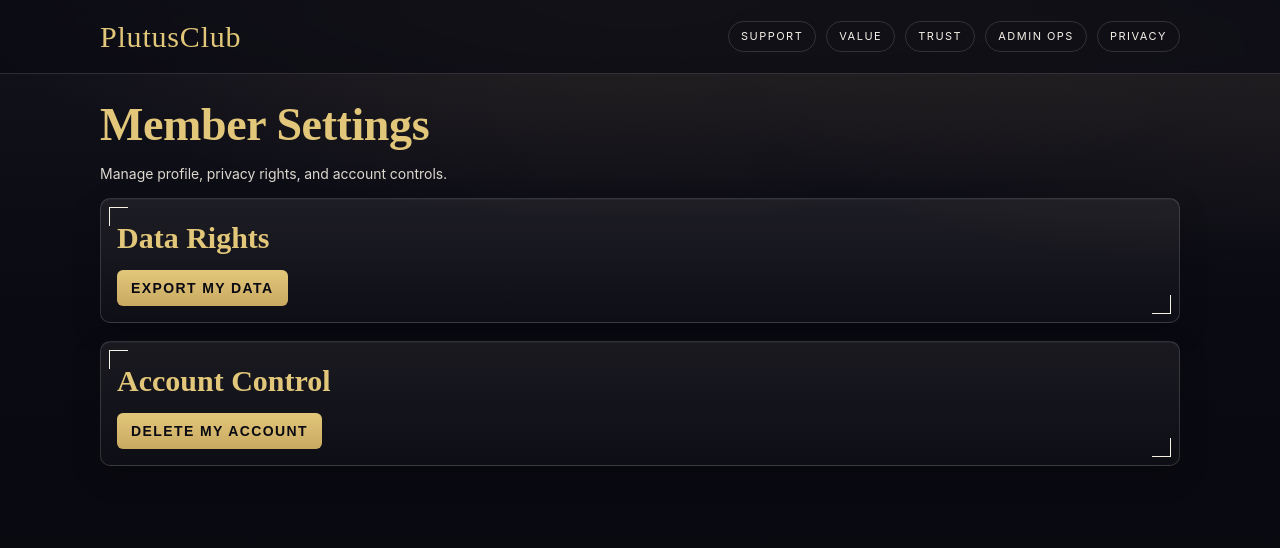
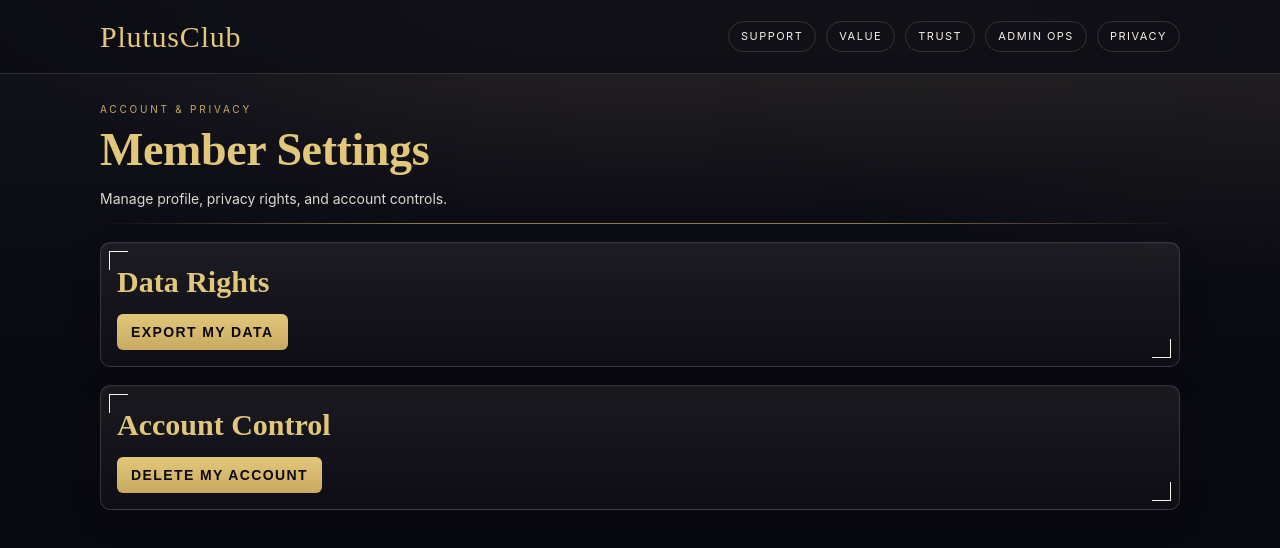
Before and after one commit to Teamtrue/luxury-members, a Next.js app in the folder luxury-members-next/: page /member/settings in a window 1280 px wide. Shown: the top 548 px of the page. Built offline with nearby package versions, Linux system fonts and the light colour scheme.

Commit message:
Polish member settings page hero hierarchy

```diff
--- a/luxury-members-next/app/member/settings/page.tsx
+++ b/luxury-members-next/app/member/settings/page.tsx
@@ -1,8 +1,10 @@
 export default function MemberSettingsPage() {
   return (
     <>
+      <div className="hero-eyebrow">Account & Privacy</div>
       <h1>Member Settings</h1>
       <p>Manage profile, privacy rights, and account controls.</p>
+      <div className="hairline" />
 
       <section>
         <h2>Data Rights</h2>
```
